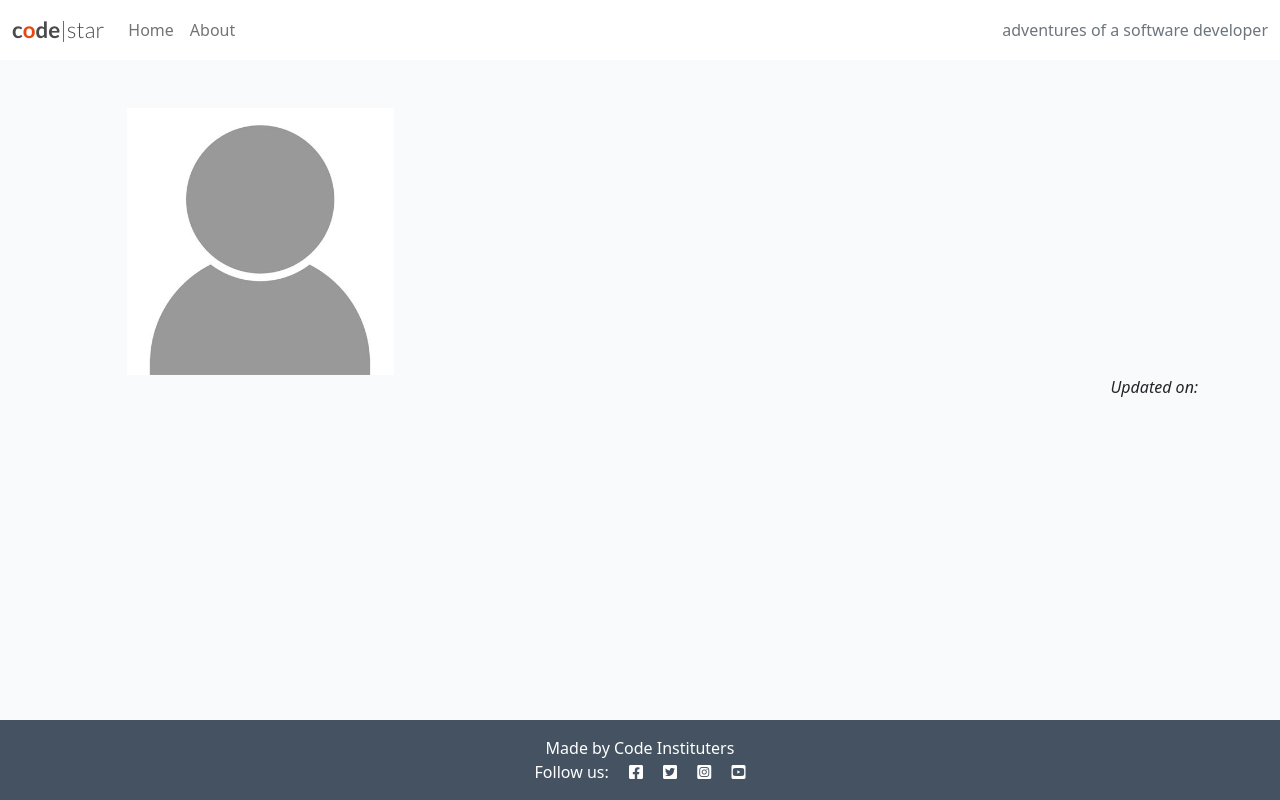
After one commit to els-390/CI_Django_Blog, a Django app: template about/templates/about/about_starter.html in a window 1280 px wide. The commit adds this page. Run offline with Django 4.2, Linux system fonts and the light colour scheme; the template is opened without the code that fills it, so the values that code supplies are empty.

Commit message:
Create about app and update settings, urls and base html

```diff
--- a/about/admin.py
+++ b/about/admin.py
@@ -2,7 +2,6 @@ from django.contrib import admin
 from .models import About
 from django_summernote.admin import SummernoteModelAdmin
 
-# Register your models here.
 
 @admin.register(About)
 class AboutAdmin(SummernoteModelAdmin):
--- /dev/null
+++ b/about/templates/about/about_starter.html
@@ -0,0 +1,22 @@
+{% extends 'base.html' %}
+{% block content %}
+{% load static %}
+<div class="container mt-5">
+    <div class="row">
+        <div class="col-4 text-center">
+            <img src="{% static 'images/nobody.jpg' %}" width="75%">
+        </div>
+        <div class="col-8">
+            <!-- Title goes between these h2 tags -->
+            <h2></h2>
+            <!-- Content goes directly underneath this -->
+        </div>
+    </div>
+    <div class="row">
+        <div class="col text-right">
+            <!-- Updated on field goes in here -->
+            <p class="text-end"><em>Updated on: </em></p>
+        </div>
+      </div>
+</div>
+{% endblock content %}
--- a/about/views.py
+++ b/about/views.py
@@ -1,7 +1,6 @@
 from django.shortcuts import render
 from .models import About
 
-# Create your views here.
 
 def about_me(request):
     """
--- a/codestar/settings.py
+++ b/codestar/settings.py
@@ -15,6 +15,9 @@ import os
 import dj_database_url
 if os.path.isfile('env.py'):
     import env
+    DEBUG = True
+else:
+    DEBUG = False
 
 # Build paths inside the project like this: BASE_DIR / 'subdir'.
 BASE_DIR = Path(__file__).resolve().parent.parent
@@ -28,7 +31,7 @@ TEMPLATES_DIR = os.path.join(BASE_DIR, 'templates')
 SECRET_KEY = os.environ.get("SECRET_KEY")
 
 # SECURITY WARNING: don't run with debug turned on in production!
-DEBUG = False
+# DEBUG = True
 
 ALLOWED_HOSTS = ['8000-els390-cidjangoblog-en7kmmrrt84.ws.codeinstitute-ide.net','.herokuapp.com']
 
--- a/codestar/urls.py
+++ b/codestar/urls.py
@@ -21,6 +21,5 @@ urlpatterns = [
     path("about/", include("about.urls"), name="about-urls"),
     path('admin/', admin.site.urls),
     path('summernote/', include('django_summernote.urls')),
-    path('', include('blog.urls'), name='blog-urls'),
-
+    path("", include("blog.urls"), name="blog-urls"),
 ]
--- a/templates/base.html
+++ b/templates/base.html
@@ -49,8 +49,7 @@
                           {% if request.path == about_url %}active{%endif%}"
                           aria-current="page"
                           href="{% url 'about' %}"
-                          >About</a
-                        >
+                          >About</a>
                       </li>
 
                 </ul>
```
Also changed, not shown: static/images/nobody.jpg (added).
